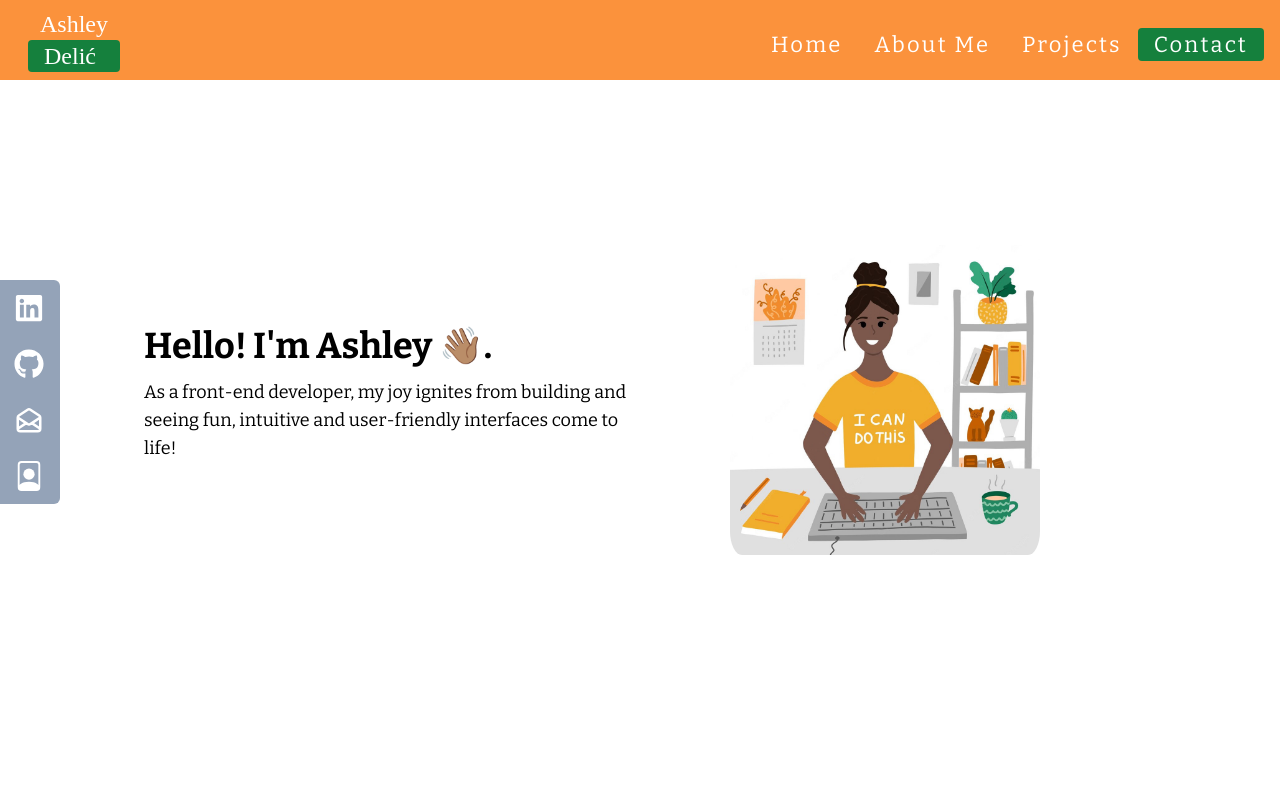
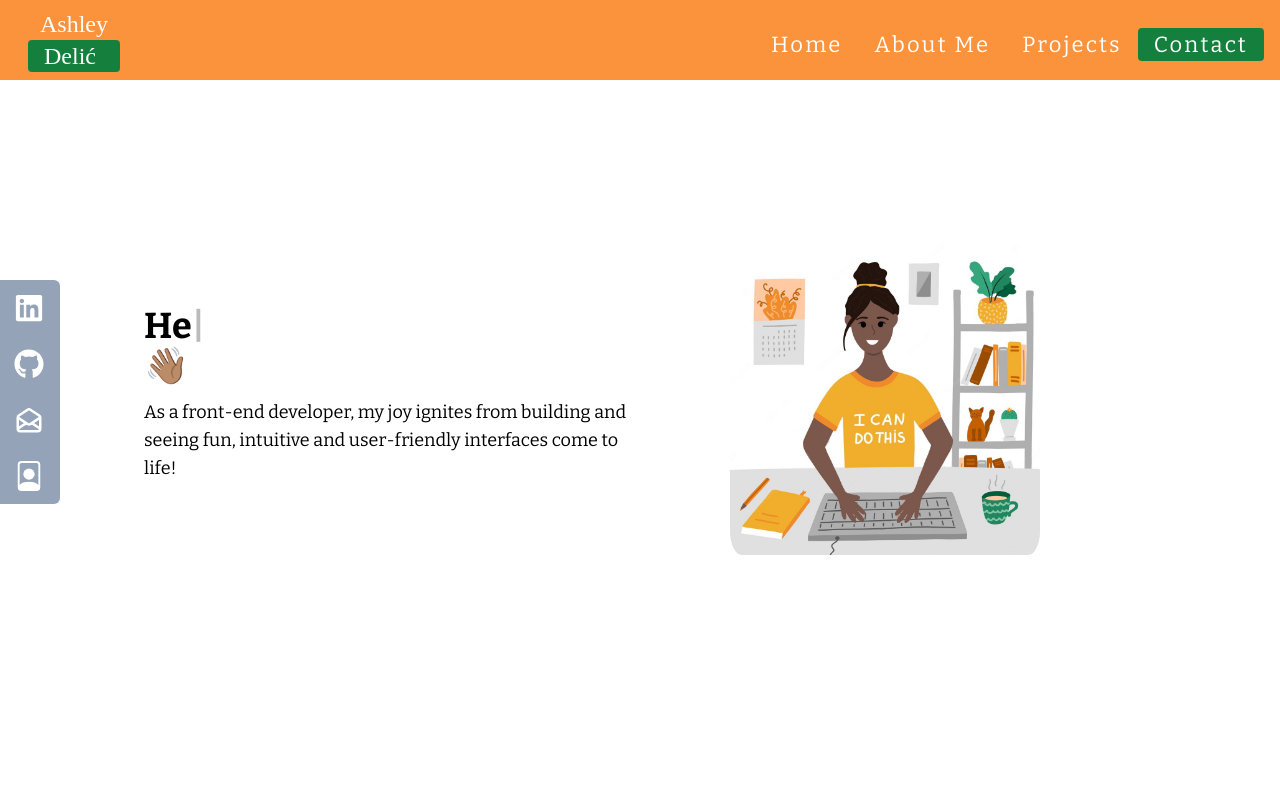
Before and after one commit to ashleydelic/portfolio-site, a React (Create React App) app: page / in a window 1280 px wide. Shown: the top 800 px of the page. Built offline with nearby package versions, Linux system fonts and the light colour scheme; a web font is replaced by a local one.

Commit message:
typescript effect

```diff
--- a/package.json
+++ b/package.json
@@ -11,6 +11,7 @@
     "react-icons": "^4.7.1",
     "react-router-dom": "^6.4.4",
     "react-scripts": "5.0.1",
+    "typewriter-effect": "^2.19.0",
     "web-vitals": "^2.1.4"
   },
   "scripts": {
--- a/src/components/Home.js
+++ b/src/components/Home.js
@@ -1,14 +1,22 @@
 import React from 'react';
 import HeroImage from '../assets/portrait.jpeg';
+import Typewriter from 'typewriter-effect';
 
+const string = [
+  "Hello! I'm Ashley"
+
+];
 
 const Home = () => {
   return (
     <div name='home' className=' h-screen w-full'>
      <div className=' max-w-screen-lg mx-auto flex flex-col justify-center items-center h-full px-4 md:flex-row'>
          <div className='flex flex-col justify-center h-full'>
-             <h1 className='text-4xl sm:text-4xl font-bold font-effect-fire-animation'>Hello! I'm Ashley 👋🏽.</h1>
-             <p className=' py-3 text-lg'>As a front-end developer, my joy ignites from building and seeing fun, intuitive and user-friendly interfaces come to life!</p>
+             <h1 className='text-4xl sm:text-4xl font-bold'>{" "} <Typewriter
+                  options={{ strings: string, autoStart: true, loop: true }}
+                /> 👋🏽 </h1>
+             <p className=' py-3 text-lg'>As a front-end developer, my joy ignites from building and seeing fun, intuitive and user-friendly interfaces come to life!
+             </p>
          </div>
          <div>
 
```
Also changed, not shown: 1 other file (tests, documents, lock files or other folders).
